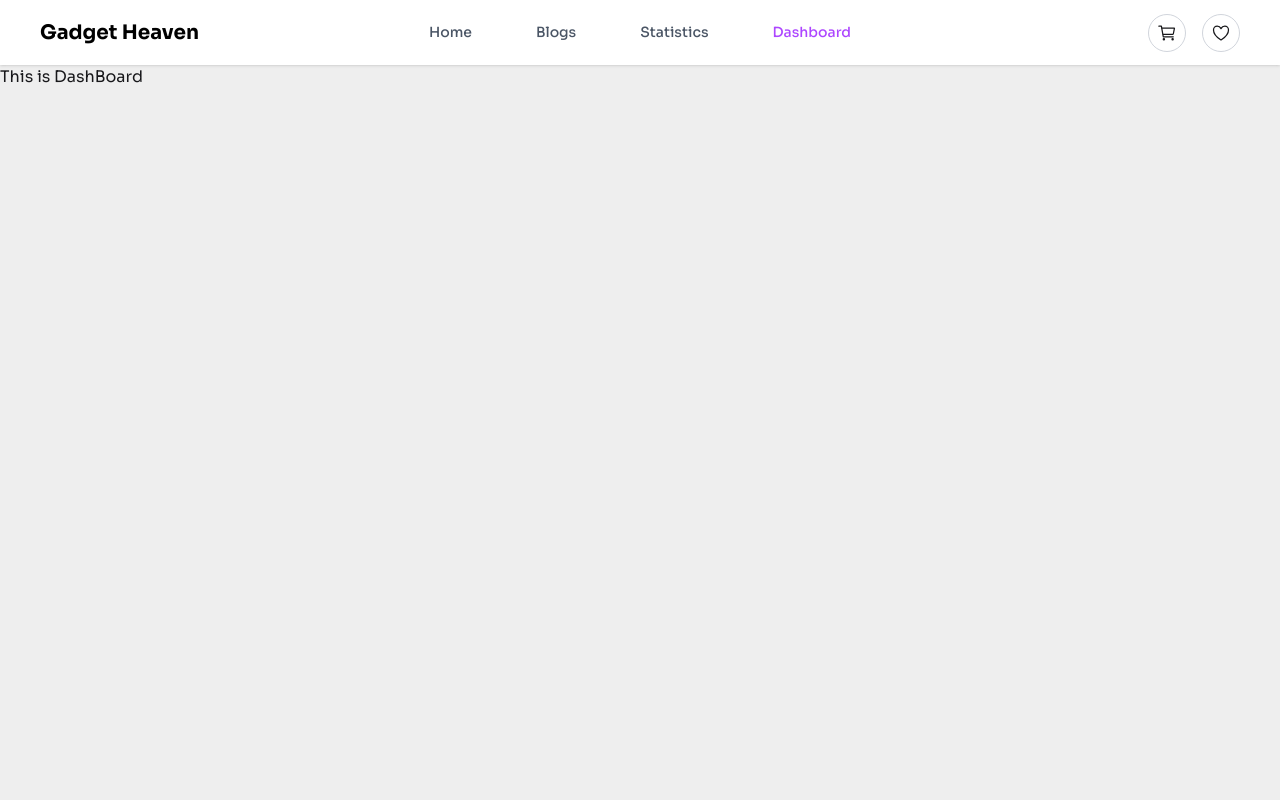
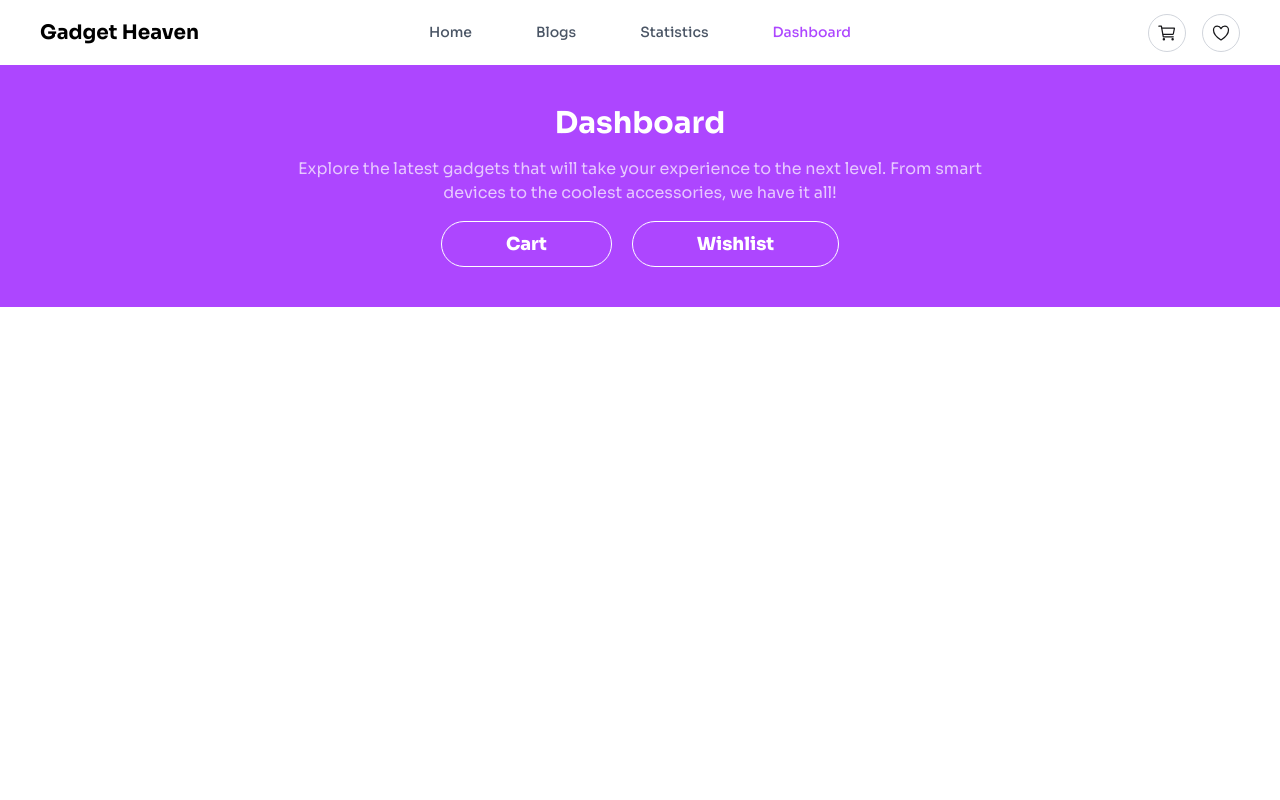
Before and after one commit to programming-hero-web-course-4/b10a8-gadget-heaven-shakil200409, a React (Vite) app: page /dashboard in a window 1280 px wide. Shown: the top 800 px of the page. Built offline with nearby package versions, Linux system fonts and the light colour scheme.

Commit message:
Added heading to Dashboard and Statistics page

```diff
--- a/src/Components/Footer.jsx
+++ b/src/Components/Footer.jsx
@@ -5,12 +5,12 @@ const Footer = () => {
     <section className="">
       <div className="max-w p-20">
         <div className="py-10 border-b border-gray-300">
-          <Heading
-            title={"Gadget Heaven"}
-            subTitle={
-              "Leading the way in cutting-edge technology and innovation."
-            }
-          />
+          <div className="text-center">
+            <h3 className={`text-3xl font-bold my-4`}>Gadget Heaven</h3>
+            <p className="text-gray-500">
+              Leading the way in cutting-edge technology and innovation.
+            </p>
+          </div>
         </div>
         <footer className="footer sm:footer-horizontal place-items-center p-10 text-center">
           <nav className="text-center">
--- a/src/Components/Heading.jsx
+++ b/src/Components/Heading.jsx
@@ -1,8 +1,11 @@
+import { useLocation } from "react-router-dom";
+
 const Heading = ({ title, subTitle }) => {
+  const { pathname } = useLocation();
   return (
     <div className="text-center">
-      <h3 className="text-3xl font-bold my-4">{title}</h3>
-      <p className="text-gray-500">{subTitle}</p>
+      <h3 className={`text-3xl font-bold text-white`}>{title}</h3>
+      <p className="text-white/70 w-2/3 mx-auto my-4">{subTitle}</p>
     </div>
   );
 };
--- a/src/Components/Navbar.jsx
+++ b/src/Components/Navbar.jsx
@@ -67,11 +67,7 @@ const Navbar = () => {
   );
   return (
     <>
-      <div
-        className={`navbar pr-5 md:px-10 ${
-          pathname === "/" ? " " : "shadow-sm"
-        }`}
-      >
+      <div className={`navbar pr-5 md:px-10`}>
         <div className="navbar-start">
           <div className="dropdown">
             <div
--- a/src/MainLayout.jsx
+++ b/src/MainLayout.jsx
@@ -10,7 +10,7 @@ const MainLayout = () => {
       {/* Navbar */}
       <Navbar></Navbar>
       {/* Dynamic section */}
-      <section className="bg-base-300 min-h-[calc(100vh-65px)]">
+      <section className="min-h-[calc(100vh-65px)]">
         <Outlet />
       </section>
       {/* Footer */}
--- a/src/Pages/Blogs.jsx
+++ b/src/Pages/Blogs.jsx
@@ -1,7 +1,12 @@
 const Blogs = () => {
   return (
-    <div>
-      <h2>This is Blogs</h2>
+    <div className="bg-purple-500 py-10">
+      <Heading
+        title={"Blogs"}
+        subTitle={
+          "Explore the latest gadgets that will take your experience to the next level. From smart devices to the coolest accessories, we have it all!"
+        }
+      />
     </div>
   );
 };
--- a/src/Pages/Dashboard.jsx
+++ b/src/Pages/Dashboard.jsx
@@ -1,8 +1,24 @@
+import Heading from "../Components/Heading";
+
 const Dashboard = () => {
   return (
-    <div>
-      <h2>This is DashBoard</h2>
-    </div>
+    <section className="bg-purple-500 py-10 flex flex-col items-center">
+      <Heading
+        className={"text-white"}
+        title={"Dashboard"}
+        subTitle={
+          "Explore the latest gadgets that will take your experience to the next level. From smart devices to the coolest accessories, we have it all!"
+        }
+      />
+      <div className="flex gap-5">
+        <button className="px-16 py-2 rounded-full text-sm md:text-base lg:text-lg font-extrabold text-white border border-white cursor-pointer hover:bg-white hover:text-purple-500 hover:border-transparent">
+          Cart
+        </button>
+        <button className="px-16 py-2 rounded-full text-sm md:text-base lg:text-lg font-extrabold text-white border border-white cursor-pointer hover:bg-white hover:text-purple-500 hover:border-transparent">
+          Wishlist
+        </button>
+      </div>
+    </section>
   );
 };
 
--- a/src/Pages/Home.jsx
+++ b/src/Pages/Home.jsx
@@ -39,6 +39,7 @@ const Home = () => {
       </section>
       {/* Dynamic section */}
       <section className="bg-base-200 min-h-[calc(100vh-65px)] max-w p-4">
+        <h2>Explore Cutting-Edge Gadgets</h2>
         <Outlet />
       </section>
 
--- a/src/Pages/Statistics.jsx
+++ b/src/Pages/Statistics.jsx
@@ -1,7 +1,14 @@
+import Heading from "../Components/Heading";
+
 const Statistics = () => {
   return (
-    <div>
-      <h2>This is Statistics</h2>
+    <div className="bg-purple-500 py-10">
+      <Heading
+        title={"Statistics"}
+        subTitle={
+          "Explore the latest gadgets that will take your experience to the next level. From smart devices to the coolest accessories, we have it all!"
+        }
+      />
     </div>
   );
 };
```
